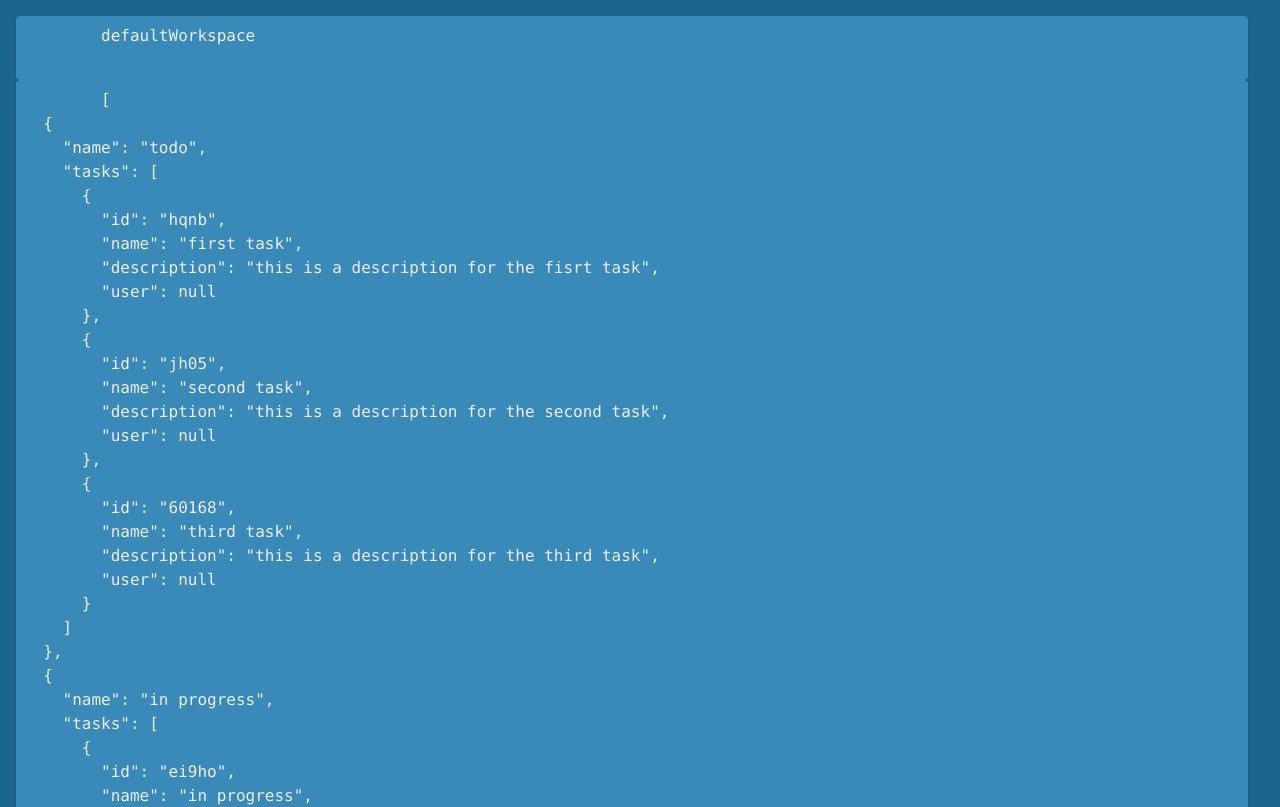
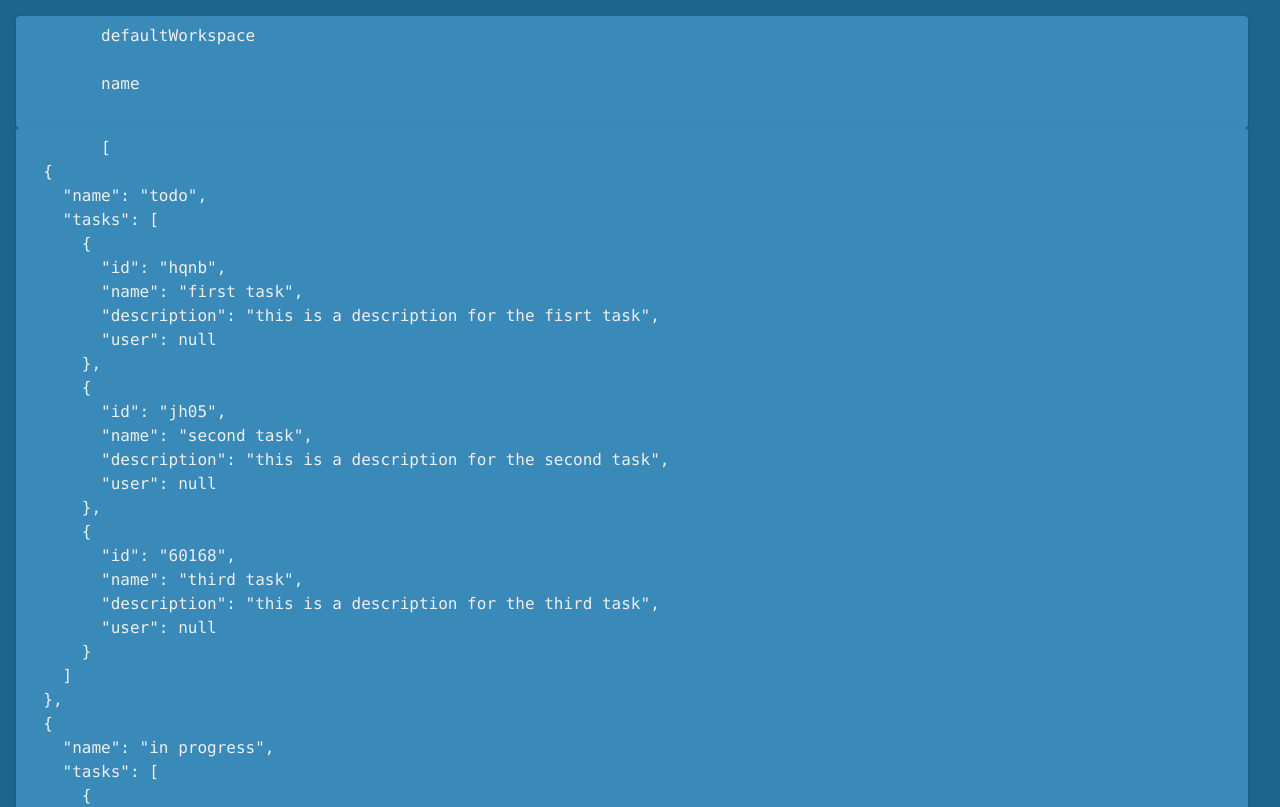
Before and after one commit to jiyuuki/workspace, a Vue app: page / in a window 1280 px wide. Shown: the top 807 px of the page. Built offline with nearby package versions, Linux system fonts and the light colour scheme.

Commit message:
set workspace structure clear

```diff
--- a/src/views/WorkSpaceView.vue
+++ b/src/views/WorkSpaceView.vue
@@ -7,6 +7,9 @@
     >
       <pre>
         {{ column }}
+      </pre>
+      <pre>
+        {{ index }}
       </pre>
     </div>
   </div>
```
